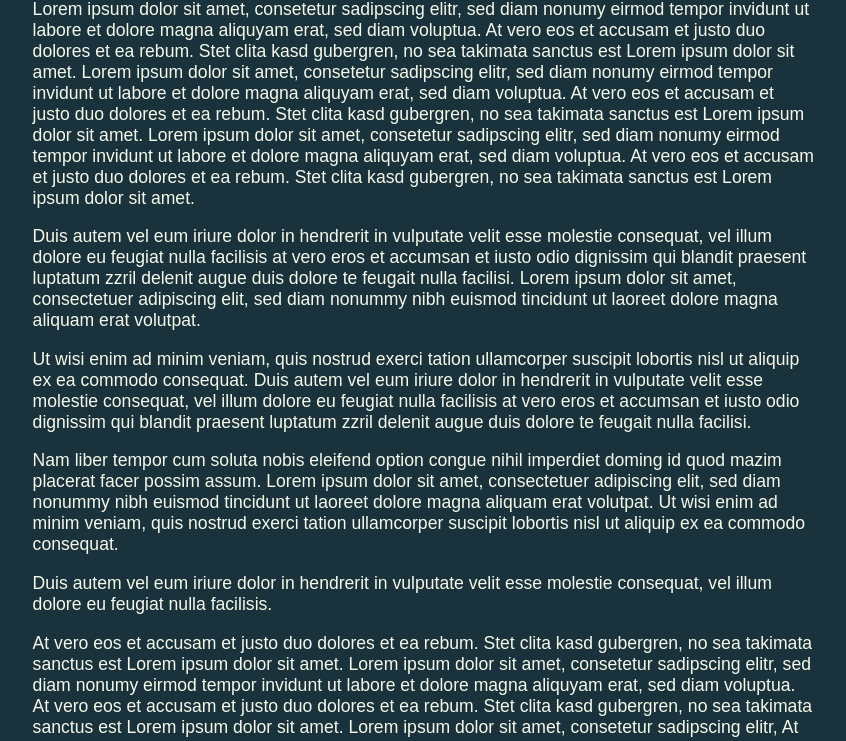
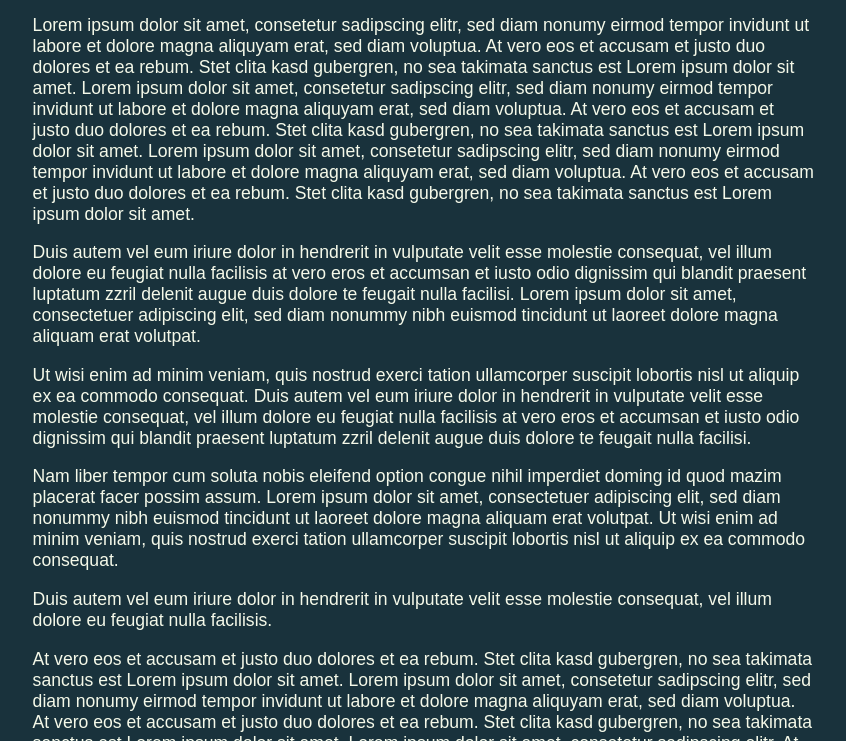
Before and after one commit to jiflabs/website, a website with bundled scripts: page src/pages/index.html in a window 1280 px wide. Shown: the part 359-1100 px from the top of the page, without its empty margins (216-1062 px from the left). Built offline with nearby package versions, Linux system fonts and the light colour scheme; files whose address does not match are found by name.

Commit message:
added unsafe start script, fixed global styles

```diff
--- a/package.json
+++ b/package.json
@@ -16,6 +16,7 @@
     "scripts": {
         "build": "node scripts/build.js --src-dir=src --dst-dir=dst",
         "start": "node scripts/server.js --mode=production --dst-dir=dst --key-file=.local/local-key.pem --cert-file=.local/local-cert.pem",
+        "start1": "node scripts/server.js --mode=production --dst-dir=dst",
         "dev": "node scripts/server.js --mode=development --src-dir=src --dst-dir=dst --key-file=.local/local-key.pem --cert-file=.local/local-cert.pem",
         "dev1": "node scripts/server.js --mode=development --src-dir=src --dst-dir=dst",
         "format": "npx prettier . --write"
--- a/src/public/styles/index.css
+++ b/src/public/styles/index.css
@@ -43,17 +43,19 @@
     padding: 0;
 }
 
+html {
+    color: var(--color-text);
+    background-color: var(--color-text-contrast);
+
+    font-family: sans-serif;
+    font-size: var(--font-s);
+}
+
 body {
     display: flex;
     flex-flow: column nowrap;
     align-items: stretch;
     justify-content: flex-start;
-
-    color: var(--color-text);
-    background-color: var(--color-text-contrast);
-
-    font-family: sans-serif;
-    font-size: var(--font-s);
 }
 
 body.wait {
```
